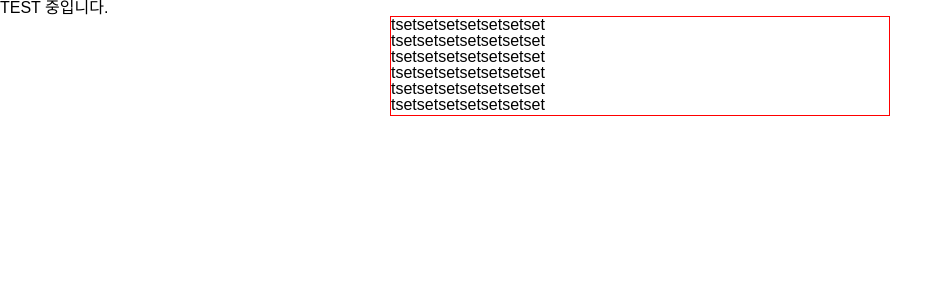
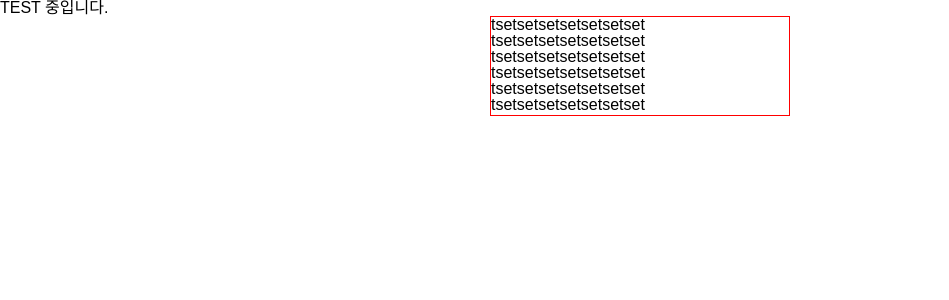
Before and after one commit to TH91-Github/RIOT-LOL, a React (Create React App) app: page /summoners/kr/1 in a window 1280 px wide. Shown: the top 300 px of the page, without its empty margins (0-949 px from the left). Built offline with nearby package versions, Linux system fonts and the light colour scheme; no server answers; a web font is replaced by a local one.

Commit message:
스크롤 테스트

```diff
--- a/src/component/RiotApp.jsx
+++ b/src/component/RiotApp.jsx
@@ -49,10 +49,12 @@ export default RiotMain;
 
 const TestBox = styled.div`
   overflow: auto;
-  width:500px;
+  width:100%;
+  max-width:300px;
   height:100px;
   margin:0 auto;
   border:1px solid red;
+  box-sizing:border-box;
   &::-webkit-scrollbar {
     width: 10px;
   }
```
